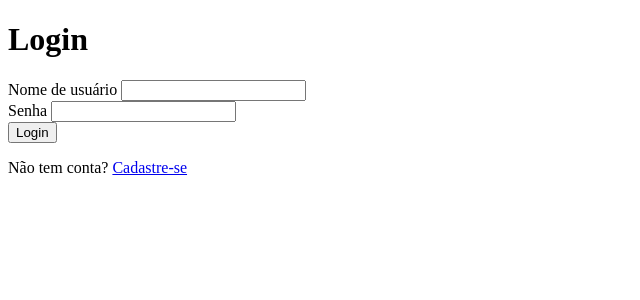
After one commit to javoske/Django-movies, a Django app: page /users/login/ in a window 1280 px wide. The commit adds this page. Shown: the top 300 px of the page, without its empty margins (0-640 px from the left). Run offline with Django 5.2, Linux system fonts and the light colour scheme.

Commit message:
Adiciona cadastro, login e logout de usuário

```diff
--- /dev/null
+++ b/moviesproject/moviesapp/templates/login.html
@@ -0,0 +1,30 @@
+<!DOCTYPE html>
+<html>
+
+<head>
+    <meta charset="UTF-8">
+    <meta name="viewport" content="width=device-width, initial-scale=1.0">
+    <title>Login</title>
+</head>
+
+<body>
+    <h1>Login</h1>
+
+    <form method="post">
+        {% csrf_token %}
+        <div>
+            <label for="username">Nome de usuário</label>
+            <input type="text" id="username" name="username" required>
+        </div>
+        <div>
+            <label for="password">Senha</label>
+            <input type="password" id="password" name="password" required>
+        </div>
+        <button type="submit">Login</button>
+    </form>
+
+    <p style="color: red">{{ error_message }}</p>
+    <p>Não tem conta? <a href="{% url 'create_user' %}">Cadastre-se</a></p>
+</body>
+
+</html>
--- a/moviesproject/moviesapp/templates/perfil.html
+++ b/moviesproject/moviesapp/templates/perfil.html
@@ -12,6 +12,8 @@
 </head>
 
 <body>
+    <p>Bem-vindo, <b>{{ request.user }}</b> | <a href="{% url 'logout' %}">Sair</a></p>
+
     <div class="logo">
         <img src="https://cdn-icons-png.flaticon.com/512/309/309616.png"  width="100" >
     </div>
--- a/moviesproject/moviesapp/views.py
+++ b/moviesproject/moviesapp/views.py
@@ -1,4 +1,34 @@
-from django.shortcuts import render
+from django.shortcuts import render, redirect
+from django.contrib.auth.models import User
+from django.contrib.auth import authenticate, login, logout
+from django.contrib.auth.decorators import login_required
 
+@login_required
 def home(request):
     return render(request, "perfil.html")
+
+def create_user(request):
+    if request.method == "POST":
+        if User.objects.filter(username=request.POST["username"]).exists():
+            return render(request, "register.html", {"error_message": "Esse nome de usuário já existe"})
+        # create_user já salva no banco e guarda a senha como hash
+        User.objects.create_user(
+            request.POST["username"],
+            request.POST["email"],
+            request.POST["password"],
+        )
+        return redirect("login")
+    return render(request, "register.html")
+
+def login_user(request):
+    if request.method == "POST":
+        user = authenticate(request, username=request.POST["username"], password=request.POST["password"])
+        if user:
+            login(request, user)
+            return redirect("home")
+        return render(request, "login.html", {"error_message": "Usuário não existe"})
+    return render(request, "login.html")
+
+def logout_user(request):
+    logout(request)
+    return redirect("login")
--- a/moviesproject/moviesproject/settings.py
+++ b/moviesproject/moviesproject/settings.py
@@ -117,6 +117,9 @@ USE_TZ = True
 
 STATIC_URL = 'static/'
 
+# Para onde o @login_required manda quem não está logado
+LOGIN_URL = '/users/login/'
+
 # Default primary key field type
 # https://docs.djangoproject.com/en/5.2/ref/settings/#default-auto-field
 
--- a/moviesproject/moviesproject/urls.py
+++ b/moviesproject/moviesproject/urls.py
@@ -4,5 +4,8 @@ from moviesapp.views import *
 
 urlpatterns = [
     path('admin/', admin.site.urls),
-    path('', home),
+    path('', home, name="home"),
+    path('users/', create_user, name="create_user"),
+    path('users/login/', login_user, name="login"),
+    path('users/logout/', logout_user, name="logout"),
 ]
```
Also changed, not shown: moviesproject/moviesapp/templates/register.html (added, +34 -0 lines).
